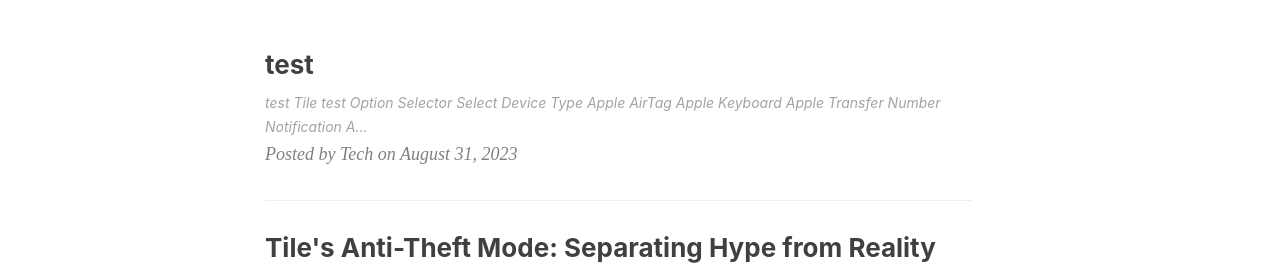
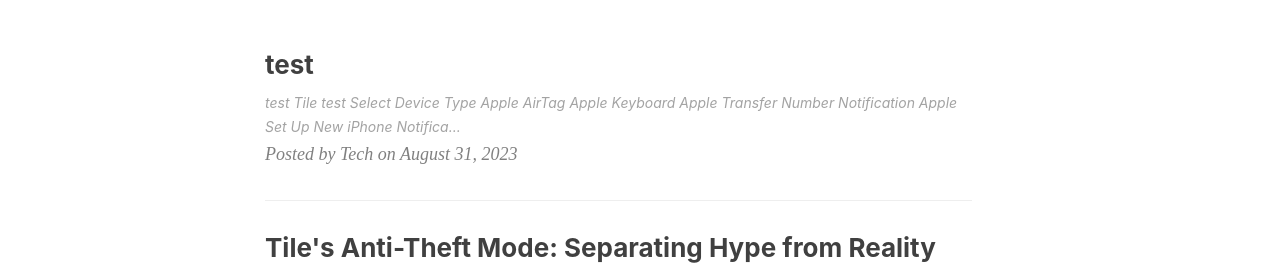
Before and after one commit to Techryptic/Techryptic.github.io, a Jekyll site: the page built from index.html, in a window 1280 px wide and 900 px high. Shown: the part 440-718 px from the top of the window. Built offline with Jekyll 4.4.1, drawn with Linux system fonts in a browser that asks for light colours; nearby versions of some CDN libraries; the list of posts is cut into pages by our own code; comment, search, counter and statistics services are not loaded.

Commit message:
Update test.html

```diff
--- a/_includes/test.html
+++ b/_includes/test.html
@@ -1,8 +1,4 @@
-<html lang="en">
 <head>
-    <meta charset="UTF-8">
-    <meta name="viewport" content="width=device-width, initial-scale=1.0">
-    <title>Option Selector</title>
     <!-- CodeMirror CSS -->
     <link rel="stylesheet" href="https://cdnjs.cloudflare.com/ajax/libs/codemirror/5.58.3/codemirror.min.css">
 	<link href="https://fonts.googleapis.com/css2?family=Roboto:wght@400;500&display=swap" rel="stylesheet">
@@ -828,4 +824,3 @@
 </script>
 
 </body>
-</html>
```
